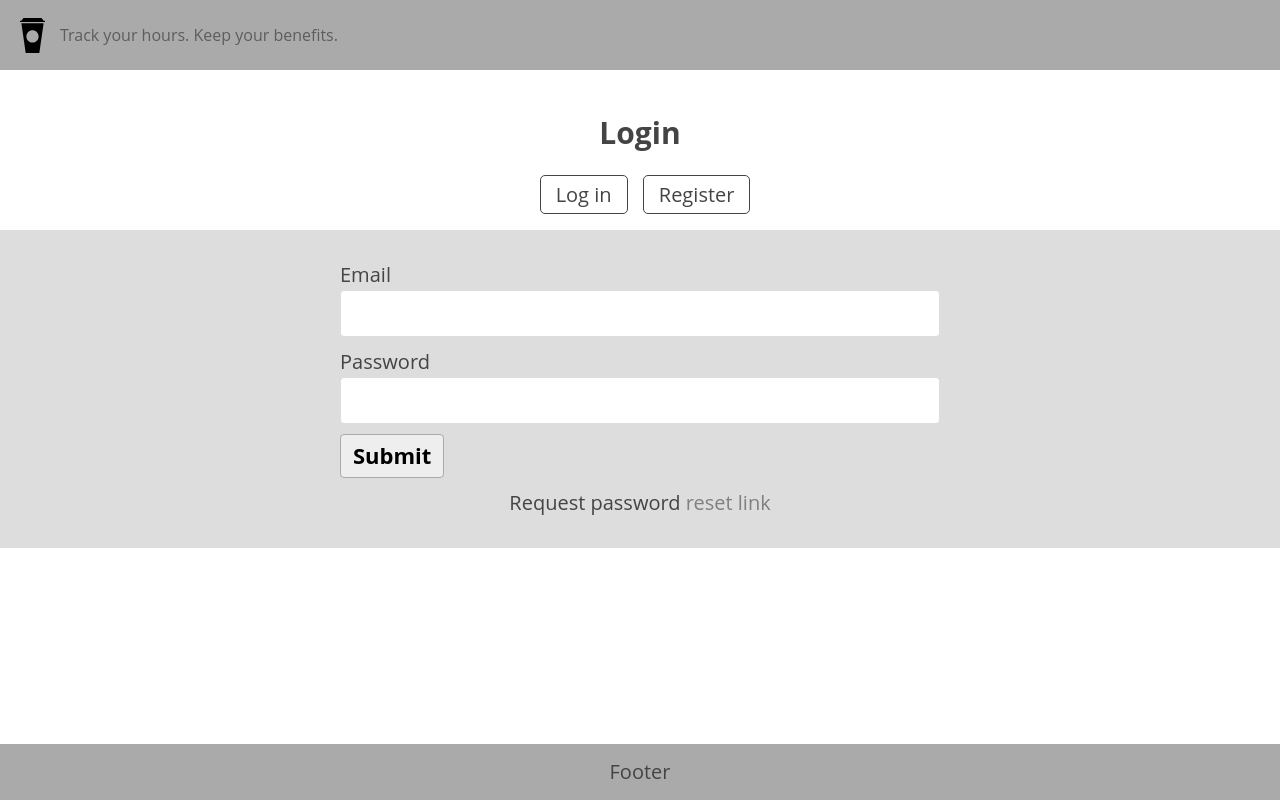
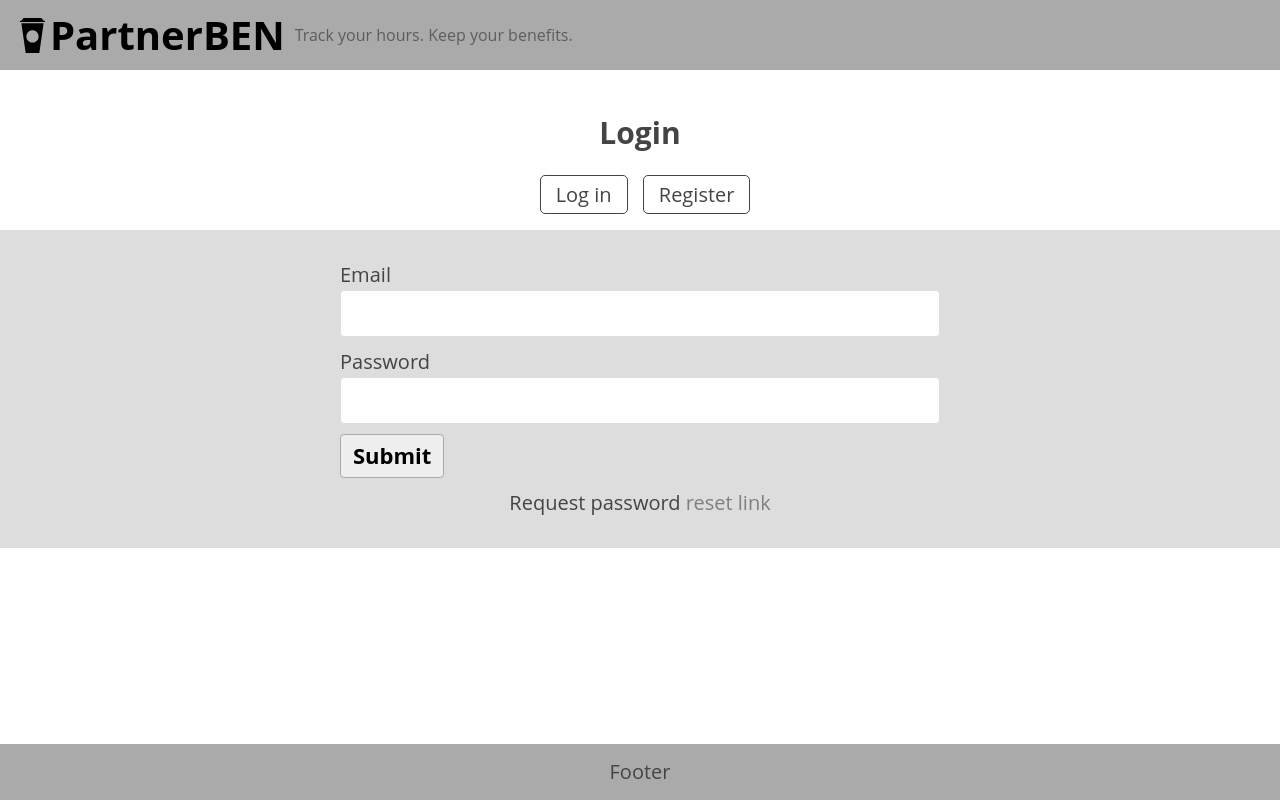
Before and after one commit to cssteffen/partnerben-client, a plain HTML site: page Login Form/loginForm.html in a window 1280 px wide. Drawn offline with nearby package versions, Linux system fonts and the light colour scheme.

Commit message:
fixing links

```diff
--- a/Login Form/loginForm.html
+++ b/Login Form/loginForm.html
@@ -18,11 +18,11 @@
         src="../coffee-cup-icon/coffee-cup-icon.svg"
         height="35px"
       />
-      <!--<a href="../index.html">
+      <a href="../index.html">
         <div class="logo">
           <h1>PartnerBEN</h1>
         </div></a
-      > -->
+      >
       <span class="header-tagline">Track your hours. Keep your benefits.</span>
       <!-- <div class="header-login-register">
         <li>Log in</li>
```
Also changed, not shown: Register Form/registerForm.html (+2 -2 lines).
